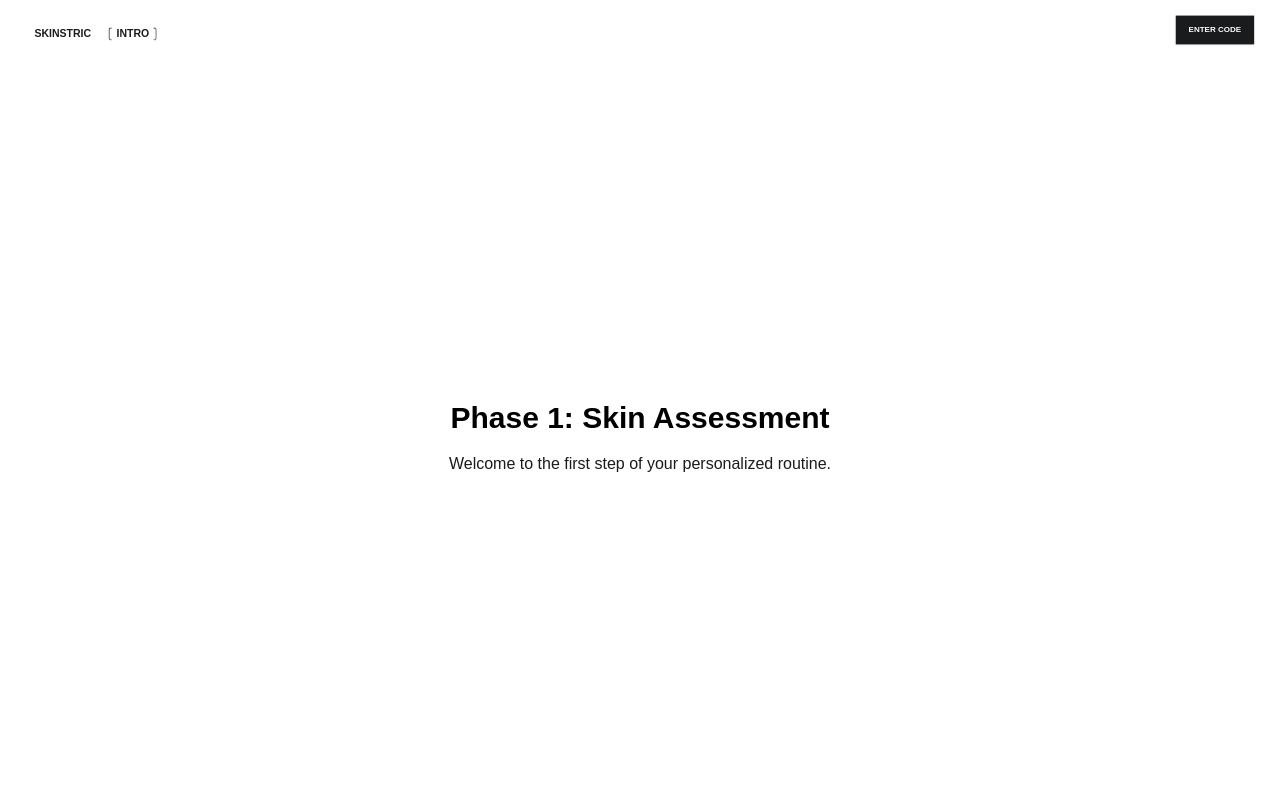
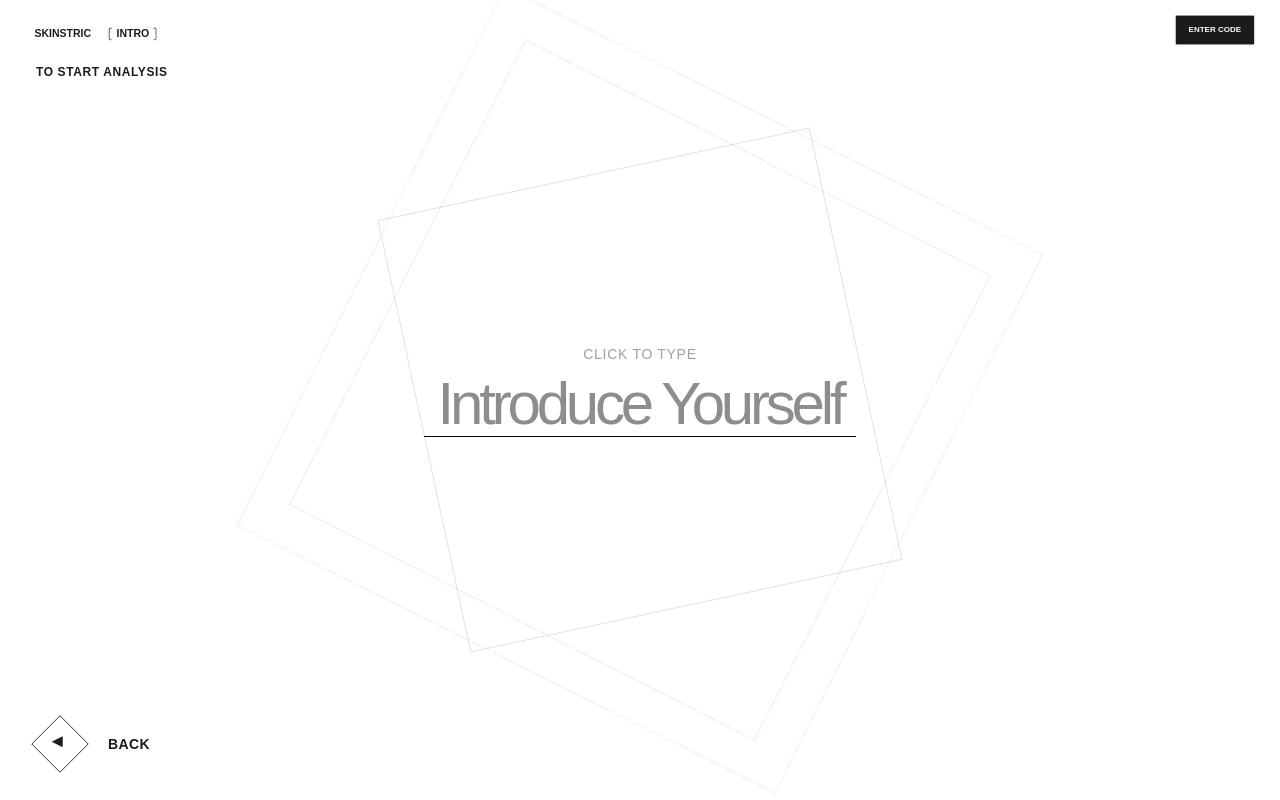
Before and after one commit to FranciscoAguero247/FES-Skinstric-Internship, a Next.js app: page /phase-1 in a window 1280 px wide. Built offline with nearby package versions, Linux system fonts and the light colour scheme; a web font is replaced by a local one.

Commit message:
implement input form page

```diff
--- a/src/app/phase-1/page.js
+++ b/src/app/phase-1/page.js
@@ -1,15 +1,91 @@
-import React from 'react';
+'use client';
+import React, { useState } from 'react';
+import Link from 'next/link';
 import Navbar from '@/components/Navbar';
 
 export default function Phase1Page() {
+  const [name, setName] = useState('');
+
+  const handleSubmit = (e) => {
+    e.preventDefault();
+    console.log("Submitted name:", name);
+  };
+
   return (
-    <div className="min-h-screen flex flex-col justify-between">
+    <div className="min-h-screen flex flex-col justify-between antialiased text-[#1A1B1C] bg-white">
       <Navbar />
 
-      <div className="flex-grow flex flex-col items-center justify-center p-8">
-        <h1 className="text-3xl font-bold mb-4">Phase 1: Skin Assessment</h1>
-        <p className="text-[#1A1B1C] text-opacity-70">Welcome to the first step of your personalized routine.</p>
+      {/* CORE ANALYSIS WORKSPACE INTERFACE */}
+
+        {/* SUBHEAD SECTION HEADER */}
+        <div className="absolute top-16 left-9 text-left">
+          <p className="font-semibold text-xs tracking-wider text-[#1A1B1C]">TO START ANALYSIS</p>
+        </div>
+
+        {/* INPUT AND DIAMOND RENDERING WRAPPER */}
+        <div className="relative flex flex-col items-center justify-center mb-40 w-full h-full min-h-[500px]">
+
+          <p className="text-sm text-gray-400 tracking-wider uppercase mb-1 z-10 select-none">
+            CLICK TO TYPE
+          </p>
+
+          <form className="relative z-10" onSubmit={handleSubmit}>
+            <div className="flex flex-col items-center">
+              <input
+                className="text-5xl sm:text-6xl font-normal text-center bg-transparent border-b border-black focus:outline-none appearance-none w-[372px] sm:w-[432px] pt-1 tracking-[-0.07em] leading-[64px] text-[#1A1B1C] z-10"
+                placeholder="Introduce Yourself"
+                type="text"
+                autoComplete="off"
+                autoFocus
+                name="name"
+                value={name}
+                onChange={(e) => setName(e.target.value)}
+              />
+              <button type="submit" className="sr-only">Submit</button>
+            </div>
+          </form>
+
+         {/* ASSET ELEMENT: DIAMOND LARGE */}
+          <div className="absolute top-1/2 left-1/2 -translate-x-1/2 -translate-y-1/2 w-[480px] h-[480px] md:w-[762px] md:h-[762px] p-20 pointer-events-none select-none">
+            <div className="w-full h-full border border-solid border-gray-200/60 rotate-[190deg] animate-[spin_120s_linear_infinite]"></div>
+          </div>
+
+          {/* ASSET ELEMENT: DIAMOND MEDIUM */}
+          <div className="absolute top-1/2 left-1/2 -translate-x-1/2 -translate-y-1/2 w-[400px] h-[400px] md:w-[682px] md:h-[682px] p-20 pointer-events-none select-none">
+            <div className="w-full h-full border border-solid border-gray-300/40 rotate-[185deg] animate-[spin_90s_linear_infinite]"></div>
+          </div>
+
+          {/* ASSET ELEMENT: DIAMOND SMALL */}
+          <div className="absolute top-1/2 left-1/2 -translate-x-1/2 -translate-y-1/2 w-[320px] h-[320px] md:w-[602px] md:h-[602px] p-20 pointer-events-none select-none">
+            <div className="w-full h-full border border-solid border-gray-400/30 rotate-45 animate-[spin_60s_linear_infinite]"></div>
+          </div>
+
+        </div>
+
+        {/* BOTTOM NAVIGATION FOOTER FRAME */}
+        <div className="absolute bottom-38.5 md:bottom-8 w-full flex justify-between md:px-9 px-13 z-20">
+          <Link className="inset-0 group" aria-label="Back" href="/">
+            <div className="flex items-center">
+
+              {/* Mobile View Indicator Shape */}
+              <div className="relative w-12 h-12 flex items-center justify-center border border-[#1A1B1C] rotate-45 scale-[1] sm:hidden">
+                <span className="rotate-[-45deg] text-xs font-semibold">BACK</span>
+              </div>
+
+              {/* Desktop Dynamic Hover Interface */}
+              <div className="hidden sm:flex flex-row relative justify-center items-center group">
+                <div className="w-12 h-12 flex justify-center border border-[#1A1B1C] rotate-45 scale-[0.85] transform transition-transform duration-300 ease-out group-hover:scale-[0.92]"></div>
+                <span className="absolute left-[15px] bottom-[13px] scale-[0.9] rotate-180 transform transition-transform duration-300 ease-out group-hover:translate-x-[-2px]">
+                  ▶
+                </span>
+                <span className="text-sm font-semibold ml-6 tracking-wide text-[#1A1B1C]">
+                  BACK
+                </span>
+              </div>
+
+            </div>
+          </Link>
+        </div>
       </div>
-    </div>
   );
 }
```
